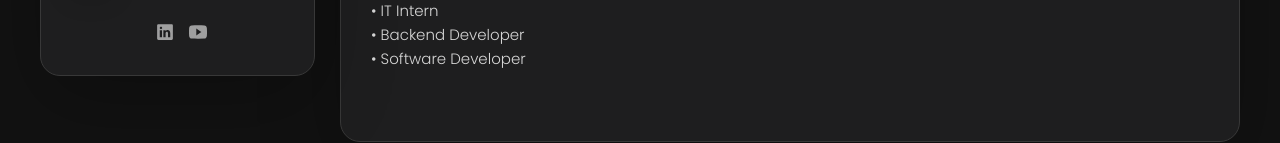
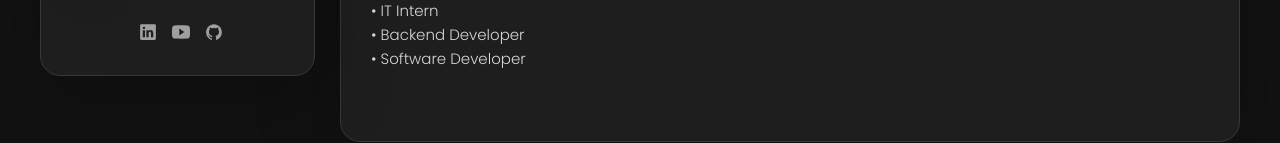
Before and after one commit to Ctere1/portfolio, a plain HTML site: page index.html in a window 1280 px wide. Shown: the part 402-545 px from the top of the page. Drawn offline with nearby package versions, Linux system fonts and the light colour scheme.

Commit message:
Socials update

```diff
--- a/index.html
+++ b/index.html
@@ -127,11 +127,6 @@
 
         <ul class="social-list">
 
-          <!-- <li class="social-item">
-            <a href="#" class="social-link">
-              <ion-icon name="logo-facebook"></ion-icon>
-            </a>
-          </li> -->
 
           <li class="social-item">
             <a href="https://www.linkedin.com/in/cemil-tan-a337b512b/" target="_blank" class="social-link">
@@ -142,6 +137,12 @@
           <li class="social-item">
             <a href="https://www.youtube.com/@cemil_tan/" class="social-link" target="_blank">
               <ion-icon name="logo-youtube"></ion-icon>
+            </a>
+          </li>
+
+          <li class="social-item">
+            <a href="https://github.com/Ctere1/" class="social-link" target="_blank">
+              <ion-icon name="logo-github"></ion-icon>
             </a>
           </li>
 
```
